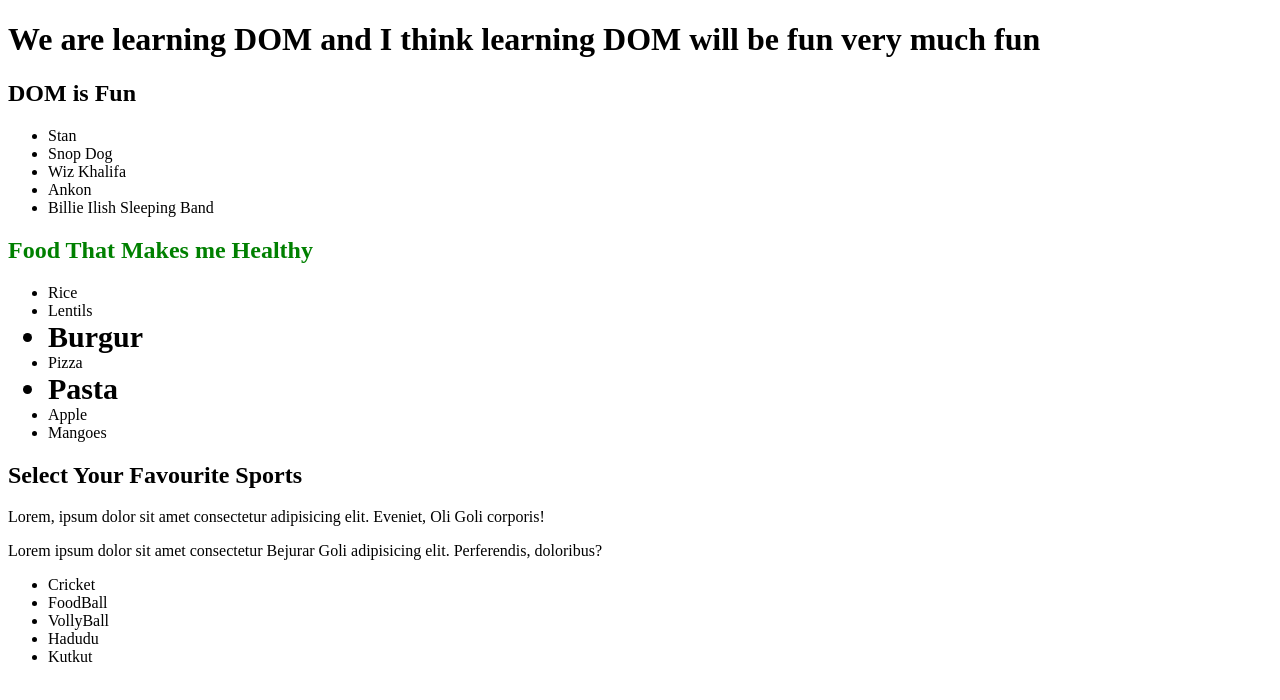
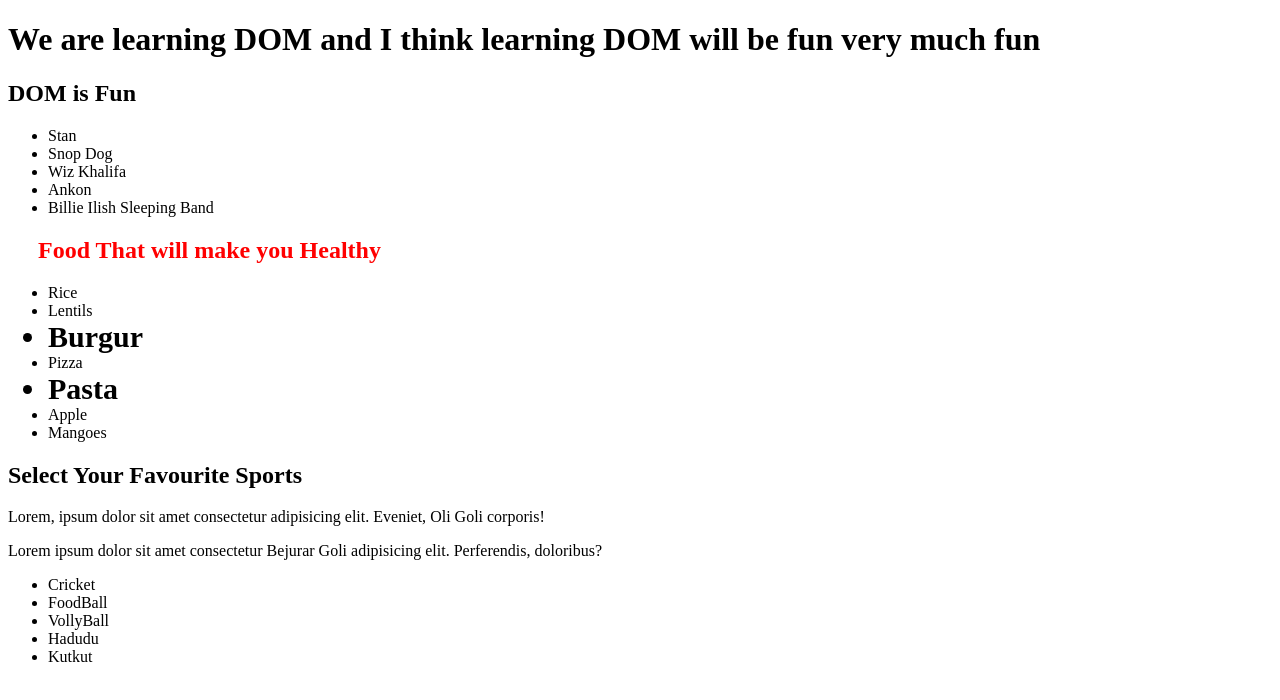
Before and after one commit to sakib404-hub/Web-development-day-24, a plain HTML site: page index2.html in a window 1280 px wide. Drawn offline with Linux system fonts and the light colour scheme.

Commit message:
changing documents with DOM and JS

```diff
--- a/index2.html
+++ b/index2.html
@@ -86,6 +86,23 @@
       const spanElement = document.querySelector(".favourite_sports span");
       //Will Provide me with the first value of what they get
       console.log(spanElement.innerText);
+
+      //Getting ELement Through ID
+      const foodElement = document.getElementById("food_title");
+      console.log(foodElement.innerText);
+      foodElement.innerText = "Food That will make you Healthy";
+      // changing the styling of my documnet through  below
+      //We can do the css styling with connecting the javascript with DOM
+      foodElement.style.color = "red";
+      // foodElement.style.backgroundColor = "blue";
+      foodElement.style.border = "0px solid yellow";
+      foodElement.style.borderRadius = "0px";
+      foodElement.style.padding = "0px";
+      foodElement.style.marginLeft = "30px";
+      foodElement.classList.add("bg-red");
+      foodElement.classList.remove("bg-red");
+      foodElement.getAttribute("id");
+      foodElement.getAttribute("class");
     </script>
     <script src="js/hi.js"></script>
   </body>
--- a/styles/style2.css
+++ b/styles/style2.css
@@ -7,3 +7,6 @@
         font-weight: 700;
         font-size: 30px;
     }
+.bg-red{
+    background-color: red;
+}
```
